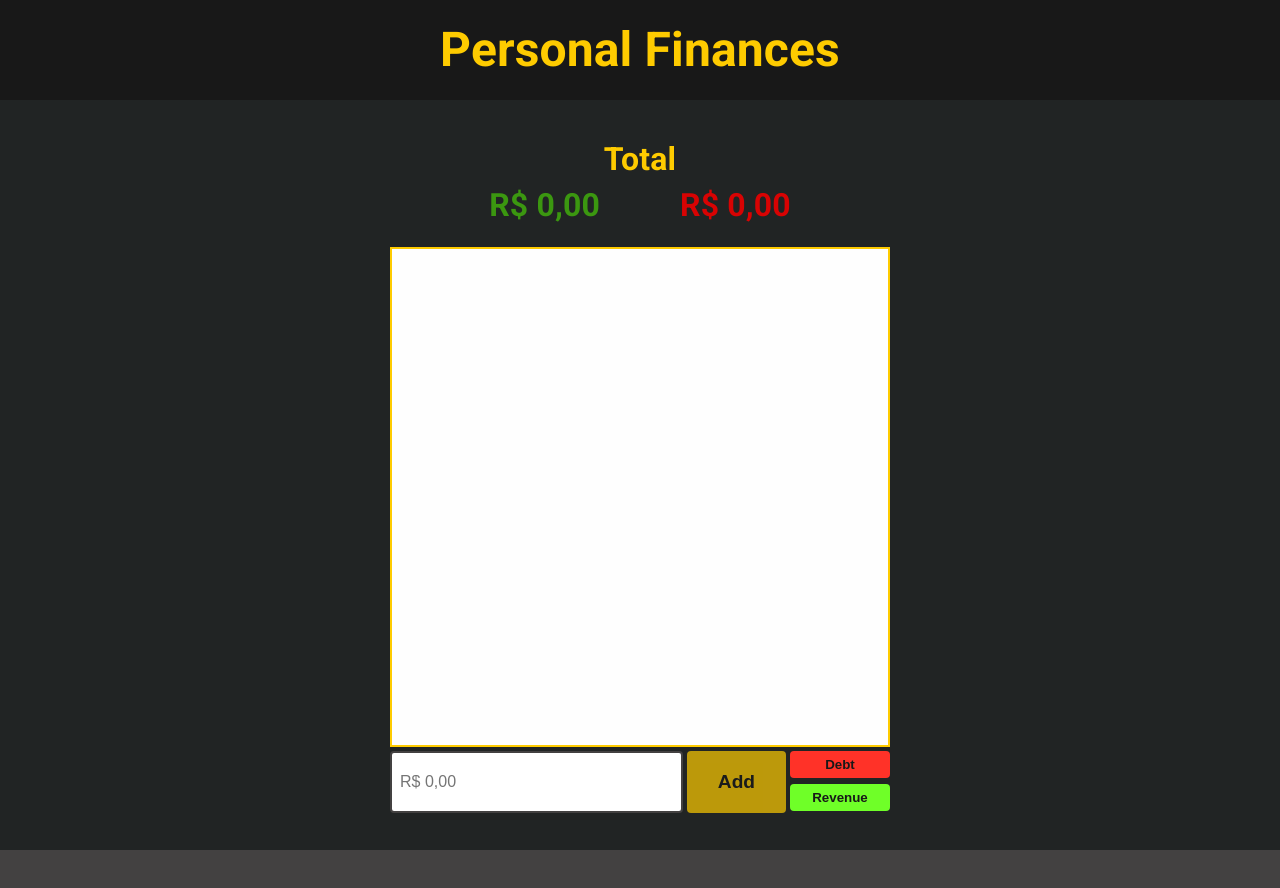
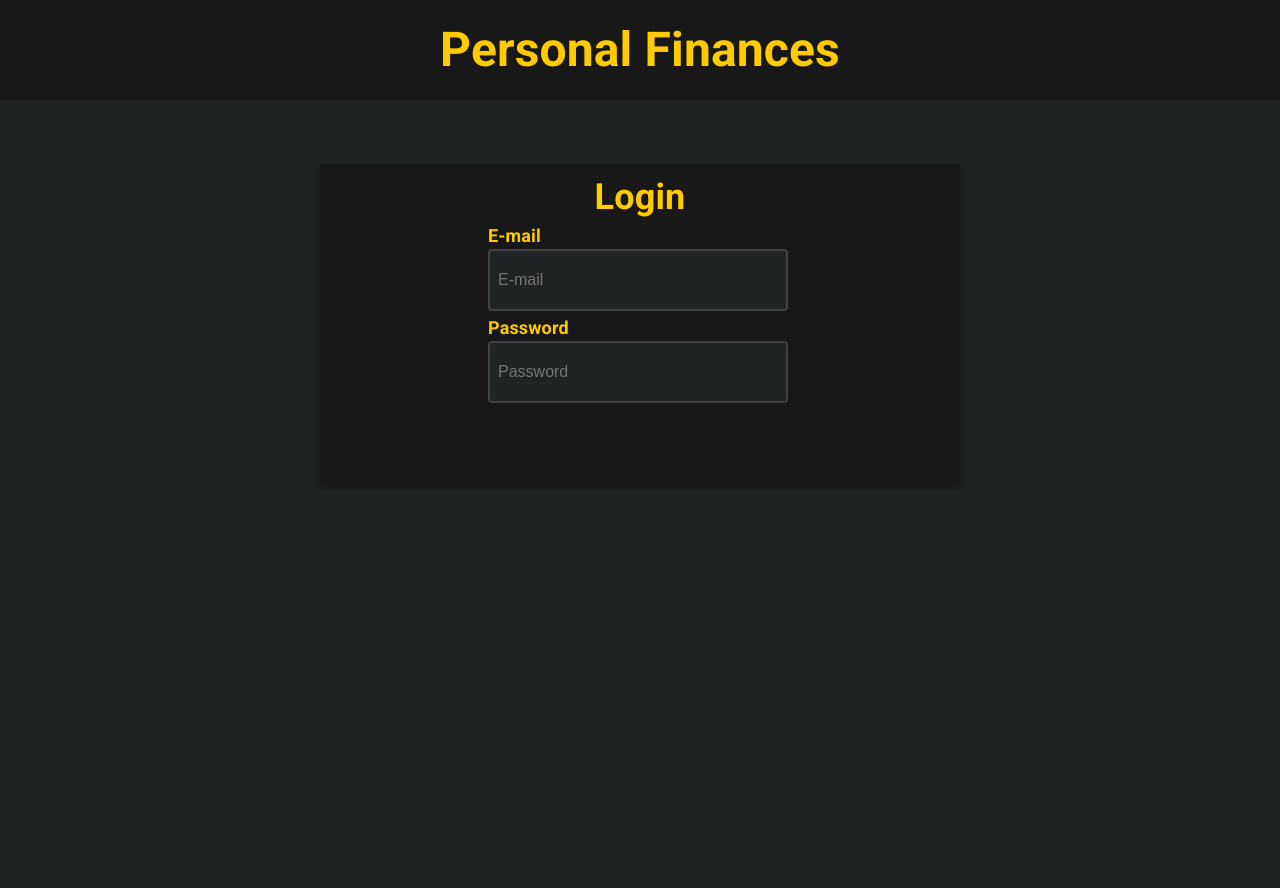
Before and after one commit to psdaniel/personal-finances-spa, a React app: page /login in a window 1280 px wide. Shown: the top 888 px of the page. Built offline with nearby package versions, Linux system fonts and the light colour scheme.

Commit message:
Styles components and create Login page

```diff
--- a/src/App.tsx
+++ b/src/App.tsx
@@ -1,6 +1,21 @@
 import React from 'react';
 import {Home} from './pages/home/Home';
+import {Login} from './pages/login/Login';
+import {Switch, Route} from 'react-router-dom';
 
-const App = () => <Home />;
+const App = () => {
+    return (
+        <div>
+            <Switch>
+                <Route exact path="/">
+                    <Home />
+                </Route>
+                <Route path="/login">
+                    <Login />
+                </Route>
+            </Switch>
+        </div>
+    );
+};
 
 export default App;
--- a/src/components/button/button.styles.ts
+++ b/src/components/button/button.styles.ts
@@ -5,7 +5,7 @@ import {CSSProperties} from '@material-ui/styles';
 const commonStyles: CSSProperties = {
     width: 100,
     height: 27,
-    marginLeft: 4,
+    marginRight: 4,
     border: 'none',
     fontWeight: 'bold',
     textDecoration: 'none',
--- a/src/components/input/input.styles.ts
+++ b/src/components/input/input.styles.ts
@@ -1,22 +1,53 @@
 import {makeStyles} from '@material-ui/core';
 import {MainTheme} from '../../themes/main';
+import {InputProps} from './input';
 
-export const useStyles = makeStyles({
-    inputStyle: {
+const backgroundThemes = {
+    dark: MainTheme.colors['black-2'],
+    light: '#fff'
+};
+
+const borderColorThemes = {
+    dark: `2px solid ${MainTheme.colors.mainYellow}`,
+    light: `2px solid ${MainTheme.colors.black}`
+};
+
+const colorHoverThemes = {
+    dark: MainTheme.colors.mainYellow,
+    light: MainTheme.colors.gray
+};
+
+const backgroundColor = ({theme}: InputProps) => backgroundThemes[theme];
+
+const borderColor = ({theme}: InputProps) => borderColorThemes[theme];
+
+const colorHover = ({theme}: InputProps) => colorHoverThemes[theme];
+
+export const useStyles = makeStyles(() => ({
+    inputStyle: (props: InputProps) => ({
         border: '2px solid',
         borderRadius: '4px',
+        backgroundColor: backgroundColor(props),
         fontSize: '1rem',
+        width: 300,
         height: 62,
-        width: '100%',
         marginRight: 4,
+        marginBottom: 4,
         minWidth: '125px',
         padding: '0.5rem',
         transition: 'border-color 0.5 ease-out',
         color: MainTheme.colors.gray,
         '&:focus': {
             borderColor: MainTheme.colors.mainYellow,
-            color: MainTheme.colors.gray,
-            border: `2px solid ${MainTheme.colors.black}`
+            color: colorHover(props),
+            border: borderColor(props),
+            outline: 'none'
         }
+    }),
+    inputLabel: {
+        color: MainTheme.colors.mainYellow,
+        fontFamily: MainTheme.fonts.main,
+        fontSize: '1.125rem',
+        fontWeight: 'bold'
     }
-});
+}));
--- a/src/components/input/input.tsx
+++ b/src/components/input/input.tsx
@@ -1,19 +1,29 @@
 import React, {ChangeEvent} from 'react';
 import {useStyles} from './input.styles';
-interface InputProps {
+export interface InputProps {
     type: string;
     placeholder: string;
-    value: string;
+    value?: string;
     name: string;
     id: string;
     onChange?: (event: ChangeEvent<HTMLInputElement>) => void;
     onFocus?: (event: React.FocusEvent<HTMLInputElement>) => void;
+    hasLabel?: boolean;
+    theme: keyof ThemeKeys;
 }
 
-export const Input = ({type, placeholder, value, name, id, onChange, onFocus}: InputProps) => {
-    const classes = useStyles();
+interface ThemeKeys {
+    dark: string;
+    light: string;
+}
+
+export const Input = (props: InputProps) => {
+    const {type, placeholder, value, name, id, onChange, onFocus, hasLabel} = props;
+
+    const classes = useStyles(props);
     return (
         <>
+            {hasLabel ? <label className={classes.inputLabel}>{name}</label> : ''}
             <input
                 className={classes.inputStyle}
                 type={type}
--- a/src/domain/get-values/get-values.tsx
+++ b/src/domain/get-values/get-values.tsx
@@ -30,6 +30,7 @@ export const GetValues = () => {
                 onChange={handleChange}
                 onFocus={handleFocus}
                 value={inputValue}
+                theme="light"
             />
             <SwitchComponent
                 name="switch-value"
--- /dev/null
+++ b/src/domain/login-container/login-container.tsx
@@ -0,0 +1,64 @@
+import React from 'react';
+import {Input} from '../../components/input/input';
+import {makeStyles} from '@material-ui/core';
+import {MainTheme} from '../../themes/main';
+
+export const LoginContainer = () => {
+    const useStyles = makeStyles({
+        background: {
+            backgroundColor: MainTheme.colors['black-2'],
+            width: '100%',
+            height: '100vh',
+            display: 'flex',
+            justifyContent: 'center'
+        },
+        loginContainer: {
+            backgroundColor: MainTheme.colors.black,
+            width: '50%',
+            height: '40vh',
+            marginTop: '4rem',
+            display: 'flex',
+            flexDirection: 'column',
+            alignItems: 'center',
+            boxShadow: `0 4px 4px ${MainTheme.colors.black}`
+        },
+        loginTitle: {
+            fontFamily: MainTheme.fonts.main,
+            color: MainTheme.colors.mainYellow,
+            fontWeight: 'bold',
+            fontSize: '2.25rem',
+            marginTop: '0.50rem'
+        },
+        inputLoginContainer: {
+            display: 'flex',
+            flexDirection: 'column'
+        }
+    });
+
+    const classes = useStyles();
+    return (
+        <section className={classes.background}>
+            <div className={classes.loginContainer}>
+                <span className={classes.loginTitle}>Login</span>
+                <div className={classes.inputLoginContainer}>
+                    <Input
+                        type="text"
+                        placeholder="E-mail"
+                        name="E-mail"
+                        id="email"
+                        theme="dark"
+                        hasLabel
+                    />
+                    <Input
+                        type="password"
+                        placeholder="Password"
+                        name="Password"
+                        id="password"
+                        theme="dark"
+                        hasLabel
+                    />
+                </div>
+            </div>
+        </section>
+    );
+};
--- a/src/domain/routes/routes.tsx
+++ b/src/domain/routes/routes.tsx
@@ -1,3 +1,4 @@
+/* eslint-disable @typescript-eslint/no-explicit-any */
 import React from 'react';
 import {Route, Switch} from 'react-router-dom';
 import {Dashboard} from '../dashboard';
@@ -8,7 +9,7 @@ export const ROUTES = [
     {path: '/dashboard', key: 'DASHBOARD', component: <Dashboard />}
 ];
 
-export const RouteWithSubRoutes = (route) => {
+export const RouteWithSubRoutes = (route: any) => {
     return (
         <Route
             path={route.path}
--- a/src/domain/switch-component/switch-component.tsx
+++ b/src/domain/switch-component/switch-component.tsx
@@ -72,6 +72,14 @@ export const SwitchComponent = ({name, onClick, inputValue, setInputValue}: Swit
     console.log(state);
     return (
         <>
+            <div className={classes.switchContainer}>
+                <Button buttonText="Debt" buttonName="debtButton" onClick={handleDebtButtonClick} />
+                <Button
+                    buttonText="Revenue"
+                    buttonName="revenueButton"
+                    onClick={handleRevenueButtonClick}
+                />
+            </div>
             {buttonType === ButtonTypes.DEFAULT ? (
                 <Button
                     buttonText="Add"
@@ -86,14 +94,6 @@ export const SwitchComponent = ({name, onClick, inputValue, setInputValue}: Swit
                     onClick={handleAddClicks[buttonType]}
                 />
             )}
-            <div className={classes.switchContainer}>
-                <Button buttonText="Debt" buttonName="debtButton" onClick={handleDebtButtonClick} />
-                <Button
-                    buttonText="Revenue"
-                    buttonName="revenueButton"
-                    onClick={handleRevenueButtonClick}
-                />
-            </div>
         </>
     );
 };
--- a/src/index.tsx
+++ b/src/index.tsx
@@ -4,11 +4,13 @@ import CssBaseline from '@material-ui/core/CssBaseline';
 import {BrowserRouter} from 'react-router-dom';
 
 import App from './App';
+import {Header} from './components/header/header';
 
 ReactDOM.render(
     <React.StrictMode>
         <BrowserRouter>
             <CssBaseline />
+            <Header />
             <App />
         </BrowserRouter>
     </React.StrictMode>,
--- a/src/pages/home/Home.tsx
+++ b/src/pages/home/Home.tsx
@@ -1,11 +1,9 @@
 import React from 'react';
-import {Header} from '../../components/header/header';
 import {Dashboard, DashboardContent} from '../../domain/dashboard/index';
 
 export const Home = () => {
     return (
         <>
-            <Header />
             <Dashboard>
                 <DashboardContent />
             </Dashboard>
--- a/src/pages/login/Login.tsx
+++ b/src/pages/login/Login.tsx
@@ -1,5 +1,6 @@
 import React from 'react';
+import {LoginContainer} from '../../domain/login-container/login-container';
 
 export const Login = () => {
-    return <h1>Login</h1>;
+    return <LoginContainer />;
 };
--- a/webpack.config.js
+++ b/webpack.config.js
@@ -8,7 +8,7 @@ module.exports = {
     resolve: {
         extensions: [".tsx", ".ts", ".js"],
     },
-    devServer: { contentBase: path.join(__dirname, "src") },
+    devServer: { contentBase: path.join(__dirname, "src"), historyApiFallback: true },
     module: {
         rules: [
             {
```
